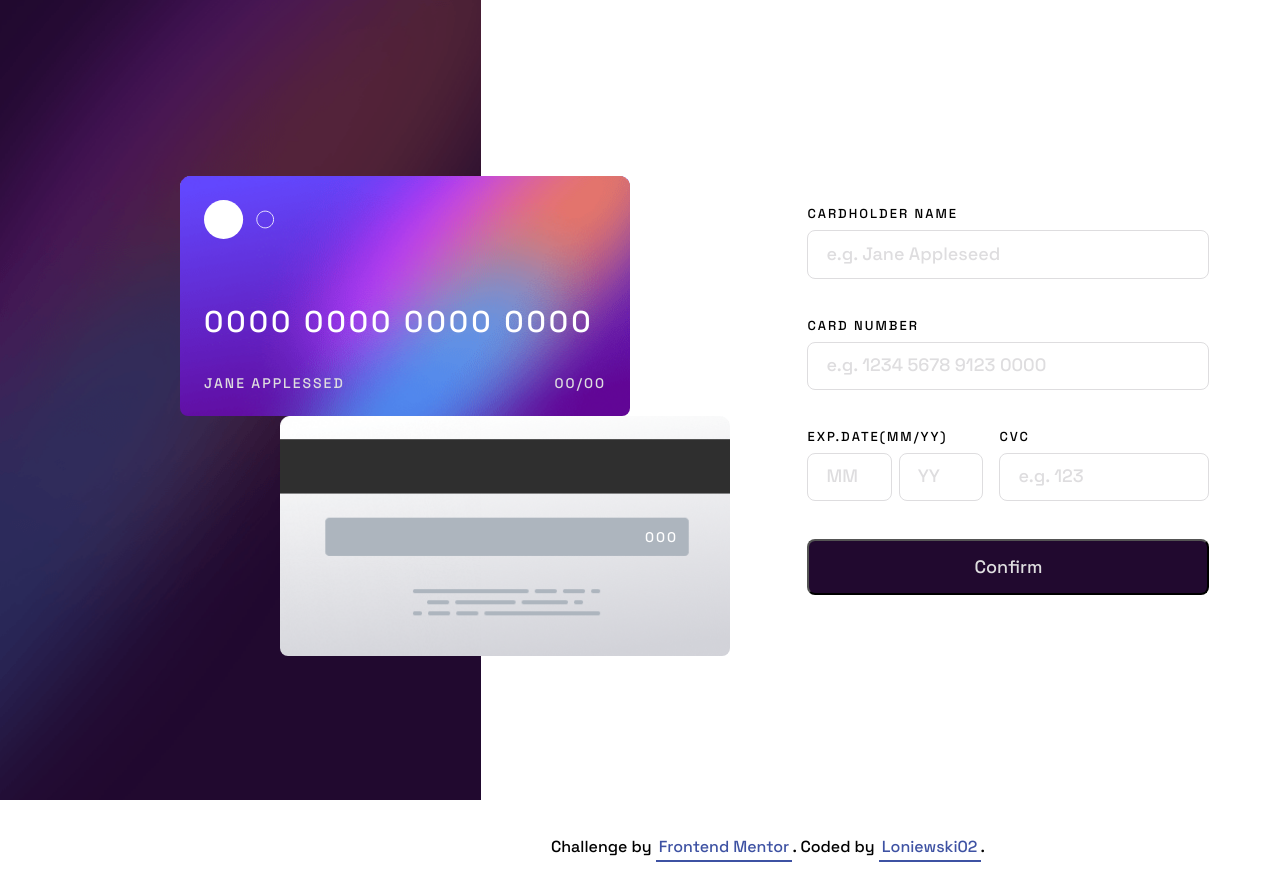
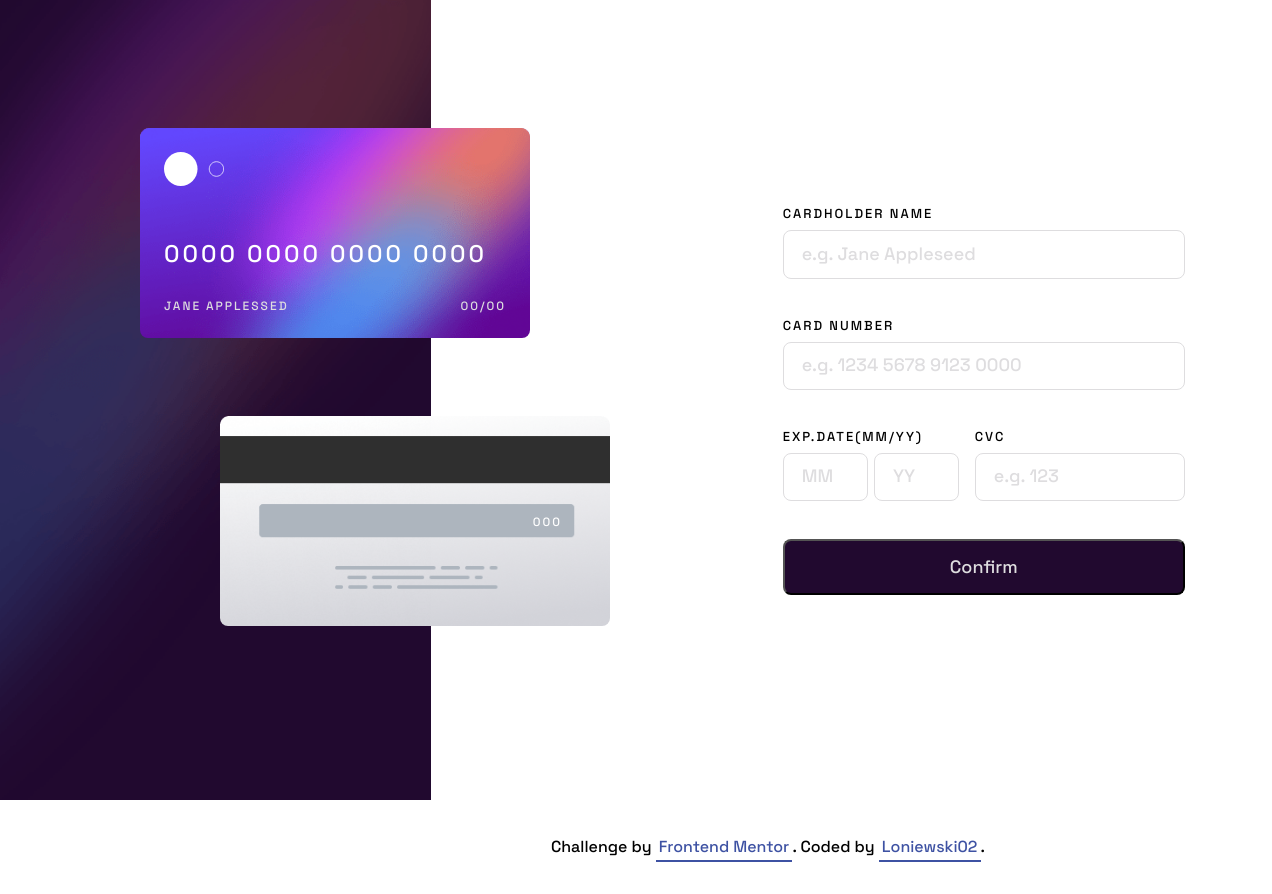
Before and after one commit to Loniewski02/FM-Interactive-card-details, a plain HTML site: page index.html in a window 1536 px wide. Shown: the whole page, without its empty margins (0-1272 px from the left). Drawn offline with Linux system fonts and the light colour scheme.

Commit message:
changede styles (min width 1440px)

```diff
--- a/src/sass/style.scss
+++ b/src/sass/style.scss
@@ -289,7 +289,7 @@ body {
 
 	.bg {
 		padding: 0;
-		width: 700px;
+		width: 600px;
 		min-height: 100vh;
 		background-image: url('../img/bg-main-desktop.png');
 
@@ -300,39 +300,38 @@ body {
 
 		&__card {
 			padding: 1.5em;
-			min-width: 450px;
-			height: 240px;
-			background-size: cover;
+			max-width: 390px;
+			height: 210px;
 
 			&-back {
 				top: 52%;
-				left: 70%;
+				left: 55%;
 
 				&-cvc {
 					margin-bottom: 0;
 					margin-top: 0.1em;
 					margin-right: 2em;
-					font-size: 1.4rem;
+					font-size: 1.2rem;
 				}
 			}
 
 			&-front {
-				top: 22%;
-				left: 45%;
+				top: 16%;
+				left: 35%;
 
 				&-logo {
-					max-width: 7rem;
+					max-width: 6rem;
 				}
 
 				&-number {
 					margin-top: 1em;
-					font-size: 3rem;
+					font-size: 2.4rem;
 					letter-spacing: 3px;
 					color: $white;
 				}
 
 				div {
-					font-size: 1.4rem;
+					font-size: 1.2rem;
 				}
 			}
 		}
```
Also changed, not shown: dist/css/style.min.css.
